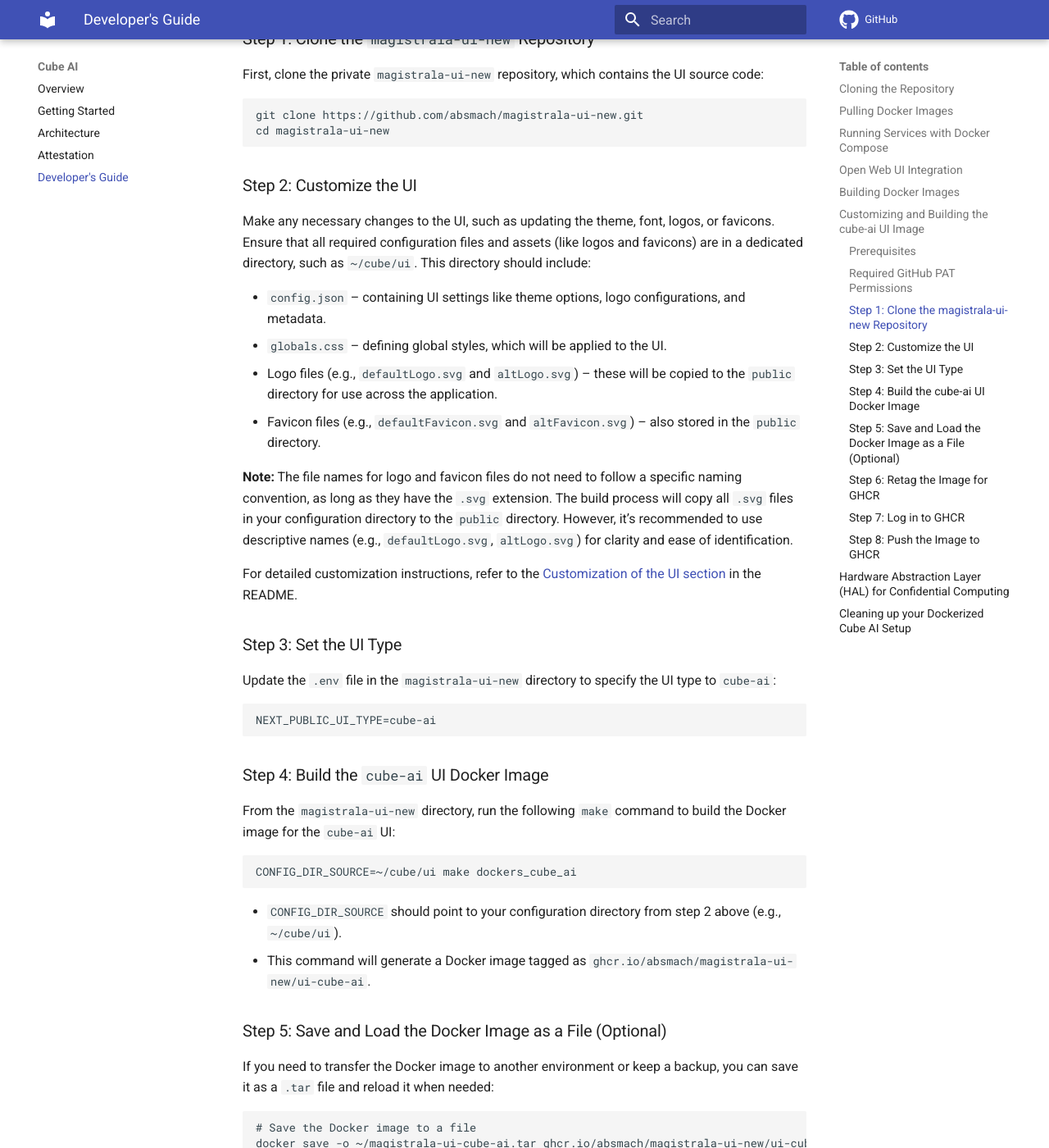
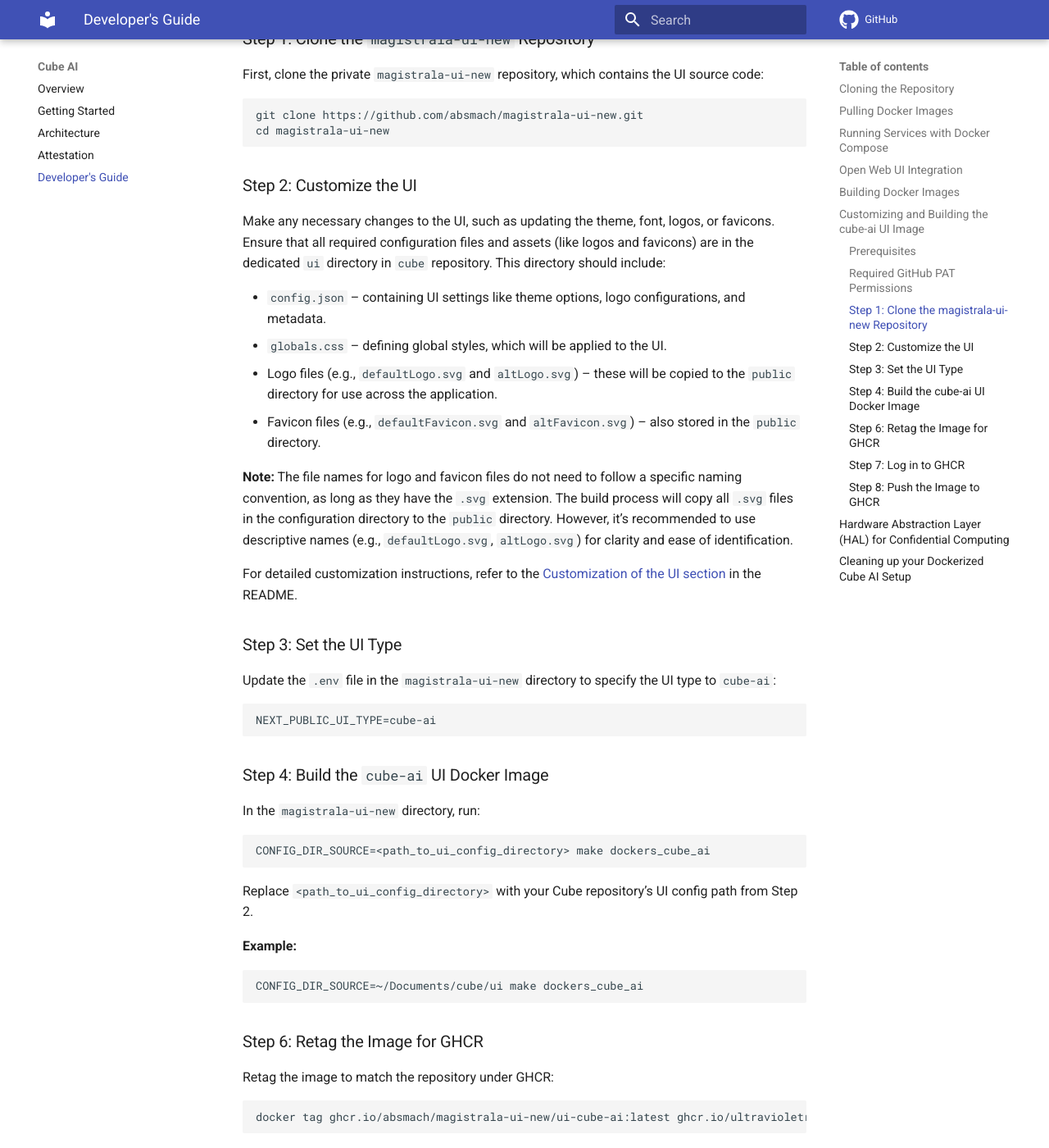
Before and after one commit to ultravioletrs/cube-docs, an MkDocs documentation site: the page built from docs/developer-guide.md, in a window 1280 px wide and 1400 px high, scrolled down 2524 px. Shown: the whole window at 82% size. Built offline with MkDocs 1.6.1 and Material for MkDocs 9.7.7, drawn with Linux system fonts in a browser that asks for light colours; comment, search, counter and statistics services are not loaded; some of the changed text lies outside the part shown.

Commit message:
Address review comments
Signed-off-by: JeffMboya <jangina.mboya@gmail.com>

````diff
--- a/docs/developer-guide.md
+++ b/docs/developer-guide.md
@@ -102,14 +102,14 @@
 
 ### Step 2: Customize the UI
 
-Make any necessary changes to the UI, such as updating the theme, font, logos, or favicons. Ensure that all required configuration files and assets (like logos and favicons) are in a dedicated directory, such as `~/cube/ui`. This directory should include:
+Make any necessary changes to the UI, such as updating the theme, font, logos, or favicons. Ensure that all required configuration files and assets (like logos and favicons) are in the dedicated `ui` directory in `cube` repository. This directory should include:
 
 - `config.json` – containing UI settings like theme options, logo configurations, and metadata.
 - `globals.css` – defining global styles, which will be applied to the UI.
 - Logo files (e.g., `defaultLogo.svg` and `altLogo.svg`) – these will be copied to the `public` directory for use across the application.
 - Favicon files (e.g., `defaultFavicon.svg` and `altFavicon.svg`) – also stored in the `public` directory.
 
-**Note:** The file names for logo and favicon files do not need to follow a specific naming convention, as long as they have the `.svg` extension. The build process will copy all `.svg` files in your configuration directory to the `public` directory. However, it’s recommended to use descriptive names (e.g., `defaultLogo.svg`, `altLogo.svg`) for clarity and ease of identification.
+**Note:** The file names for logo and favicon files do not need to follow a specific naming convention, as long as they have the `.svg` extension. The build process will copy all `.svg` files in the configuration directory to the `public` directory. However, it’s recommended to use descriptive names (e.g., `defaultLogo.svg`, `altLogo.svg`) for clarity and ease of identification.
 
 For detailed customization instructions, refer to the [Customization of the UI section](https://github.com/absmach/magistrala-ui-new/blob/bc3086526451a0247216ac81b4edb4b6f1e2bb02/README.md#customization-of-the-ui) in the README.
 
@@ -123,25 +123,18 @@
 
 ### Step 4: Build the `cube-ai` UI Docker Image
 
-From the `magistrala-ui-new` directory, run the following `make` command to build the Docker image for the `cube-ai` UI:
+In the `magistrala-ui-new` directory, run:
 
 ```bash
-CONFIG_DIR_SOURCE=~/cube/ui make dockers_cube_ai
+CONFIG_DIR_SOURCE=<path_to_ui_config_directory> make dockers_cube_ai
 ```
 
-- `CONFIG_DIR_SOURCE` should point to your configuration directory from step 2 above (e.g., `~/cube/ui`).
-- This command will generate a Docker image tagged as `ghcr.io/absmach/magistrala-ui-new/ui-cube-ai`.
+Replace `<path_to_ui_config_directory>` with your Cube repository’s UI config path from Step 2.
 
-### Step 5: Save and Load the Docker Image as a File (Optional)
-
-If you need to transfer the Docker image to another environment or keep a backup, you can save it as a `.tar` file and reload it when needed:
+**Example:**
 
 ```bash
-# Save the Docker image to a file
-docker save -o ~/magistrala-ui-cube-ai.tar ghcr.io/absmach/magistrala-ui-new/ui-cube-ai
-
-# Load the Docker image from the file (optional for use in another environment)
-docker load -i ~/magistrala-ui-cube-ai.tar
+CONFIG_DIR_SOURCE=~/Documents/cube/ui make dockers_cube_ai
 ```
 
 ### Step 6: Retag the Image for GHCR
````
Also changed, not shown: other parts of docs/developer-guide.md (+1 -1 lines).
